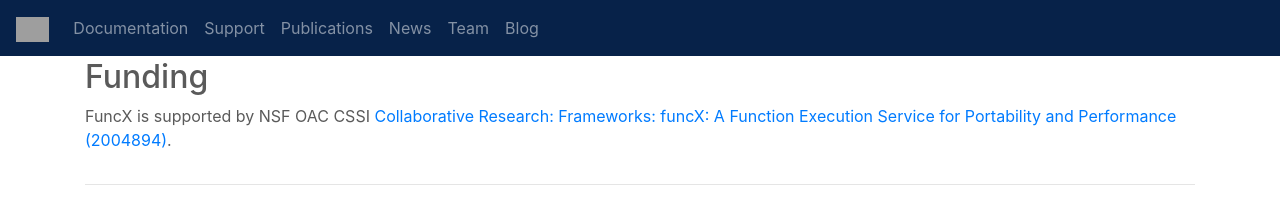
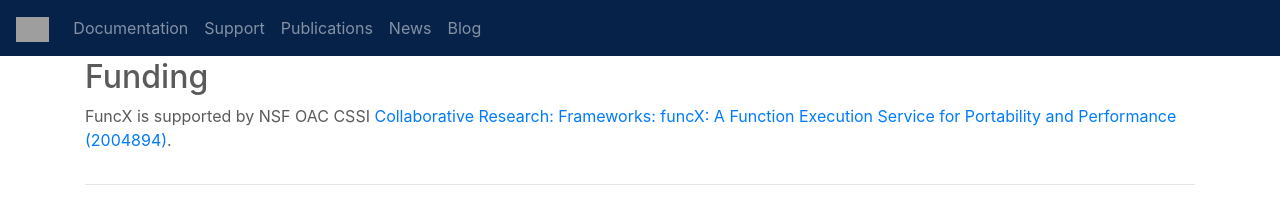
Before and after one commit to funcx-faas/funcx-faas.github.io, a Jekyll site: the page built from funding.html, in a window 1280 px wide. Shown: the top 203 px of the page. Built offline with Jekyll 4.4.1, drawn with Linux system fonts in a browser that asks for light colours; grey boxes are pictures that could not be loaded.

Commit message:
Update default.html

```diff
--- a/_layouts/default.html
+++ b/_layouts/default.html
@@ -64,9 +64,6 @@
               <a class="nav-link" href="/news.html">News</a>
             </li>
             <li class="nav-item">
-              <a class="nav-link" href="/team.html">Team</a>
-            </li>
-            <li class="nav-item">
               <a class="nav-link" href="/blog.html">Blog</a>
             </li>
           </ul>
```
